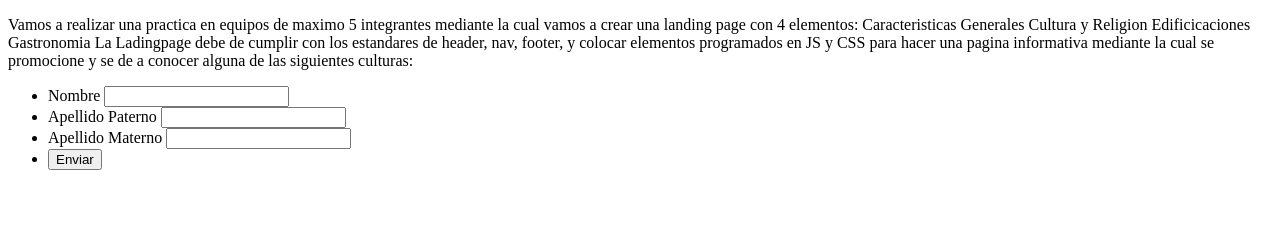
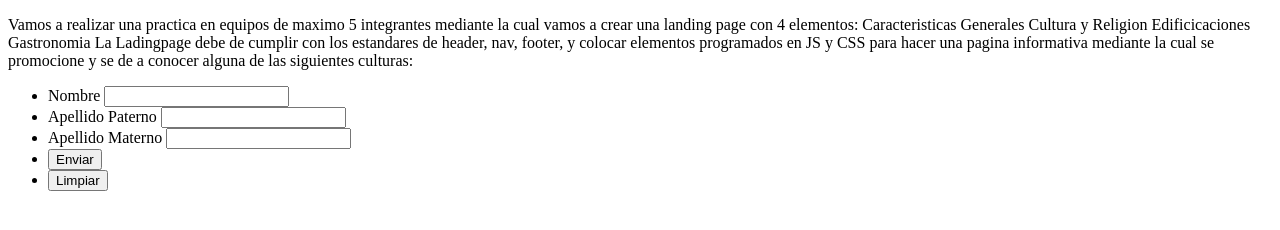
Before and after one commit to demonassit/EjemploEspecial, a plain HTML site: page index.html in a window 1280 px wide. Drawn offline with Linux system fonts and the light colour scheme.

Commit message:
nuevo cambio

```diff
--- a/index.html
+++ b/index.html
@@ -38,6 +38,9 @@
             <li class="button">
                 <button type="submit">Enviar</button>
               </li>
+              <li class="button">
+                <button type="submit">Limpiar</button>
+              </li>
         </ul>
     </form>
 
```
